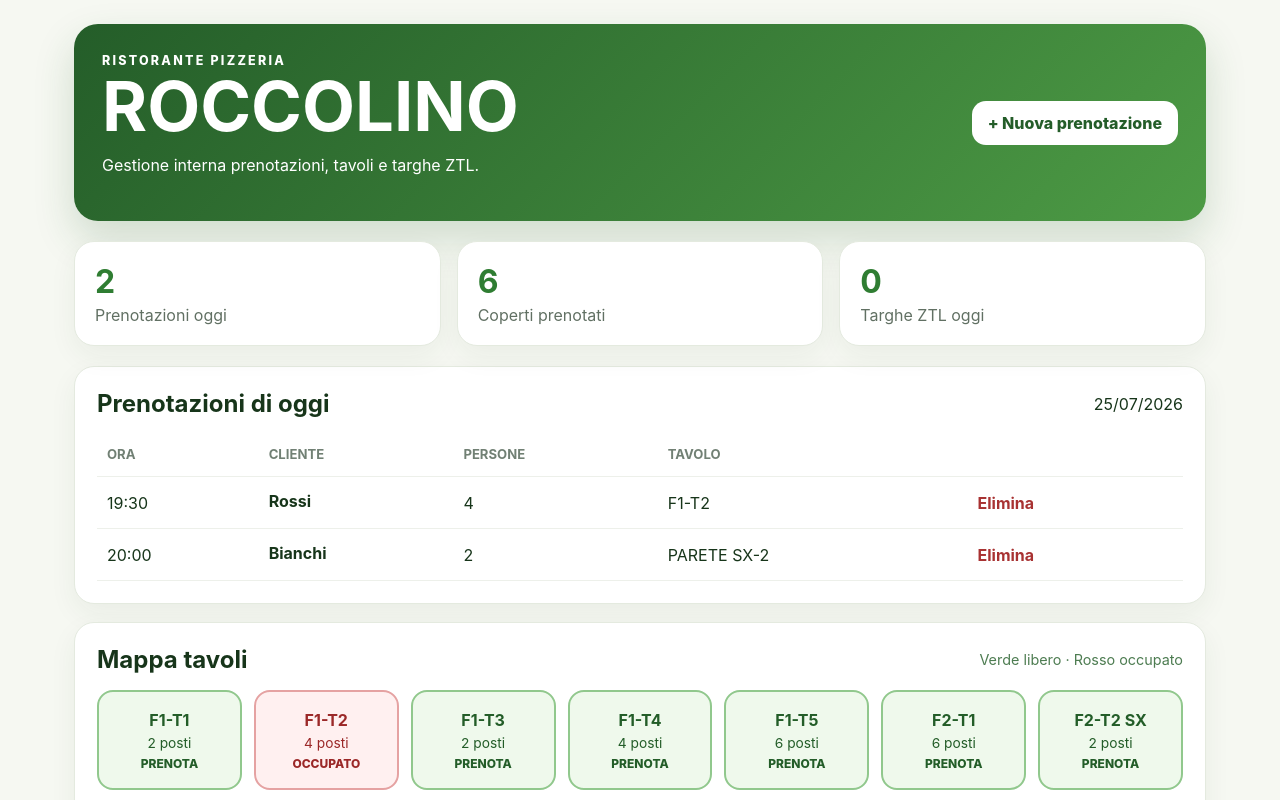
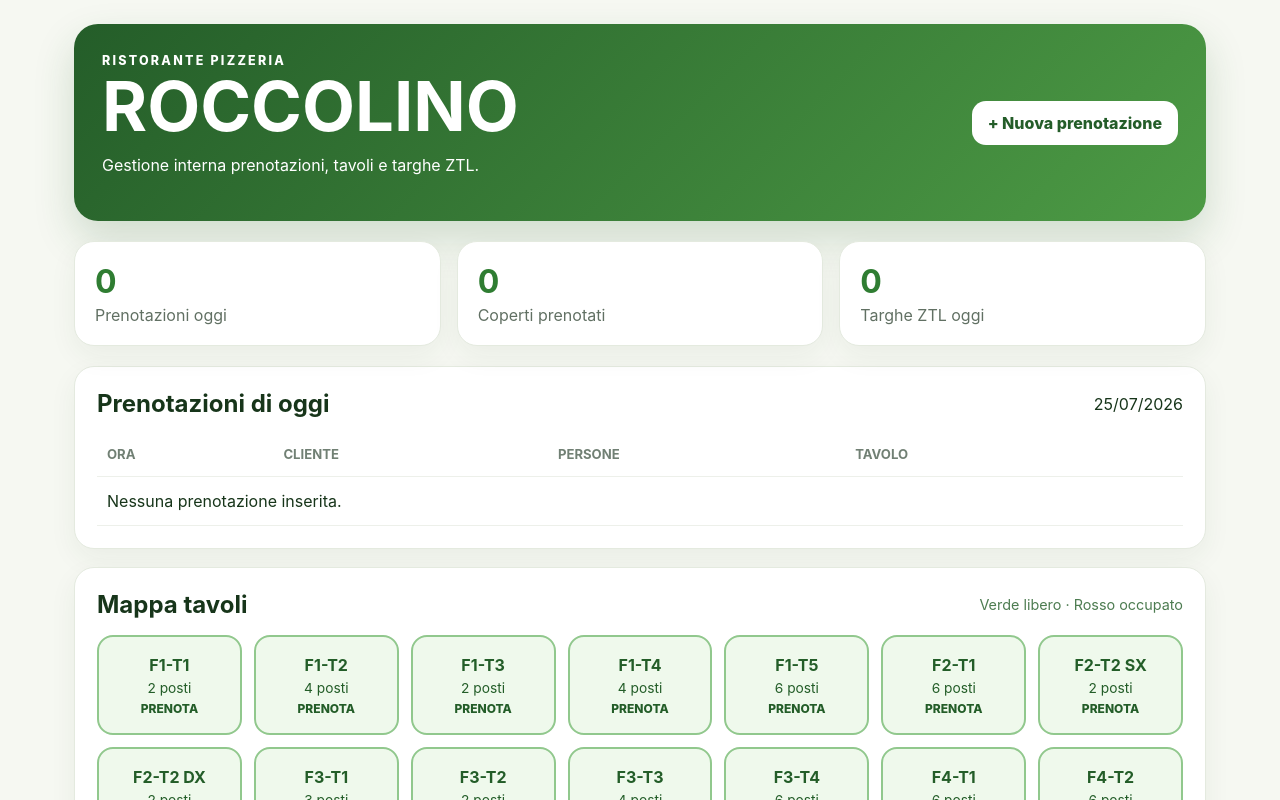
Before and after one commit to andreacaravella12-afk/Roccolino, a React (Vite) app: page / in a window 1280 px wide. Shown: the top 800 px of the page. Built offline with nearby package versions, Linux system fonts and the light colour scheme.

Commit message:
Rimuove prenotazioni demo e pulisce i dati fittizi salvati

```diff
--- a/src/App.jsx
+++ b/src/App.jsx
@@ -10,11 +10,6 @@ const TAVOLI = [
   ['PARETE DX-1', 5], ['PARETE DX-2', 2]
 ];
 
-const demoPrenotazioni = [
-  { id: 1, data: new Date().toISOString().slice(0, 10), ora: '19:30', cliente: 'Rossi', telefono: '', persone: 4, tavolo: 'F1-T2', note: '' },
-  { id: 2, data: new Date().toISOString().slice(0, 10), ora: '20:00', cliente: 'Bianchi', telefono: '', persone: 2, tavolo: 'PARETE SX-2', note: '' }
-];
-
 function readStorage(key, fallback) {
   try {
     const value = localStorage.getItem(key);
@@ -24,8 +19,22 @@ function readStorage(key, fallback) {
   }
 }
 
+function readPrenotazioni() {
+  const salvate = readStorage('roccolino-prenotazioni', []);
+  const pulite = salvate.filter((p) => !(
+    (p.id === 1 && p.cliente === 'Rossi') ||
+    (p.id === 2 && p.cliente === 'Bianchi')
+  ));
+
+  if (pulite.length !== salvate.length) {
+    localStorage.setItem('roccolino-prenotazioni', JSON.stringify(pulite));
+  }
+
+  return pulite;
+}
+
 function App() {
-  const [prenotazioni, setPrenotazioni] = useState(() => readStorage('roccolino-prenotazioni', demoPrenotazioni));
+  const [prenotazioni, setPrenotazioni] = useState(readPrenotazioni);
   const [targhe, setTarghe] = useState(() => readStorage('roccolino-targhe', []));
   const [modal, setModal] = useState(null);
   const [form, setForm] = useState({ data: new Date().toISOString().slice(0, 10), ora: '19:30', cliente: '', telefono: '', persone: 2, tavolo: '', note: '' });
@@ -36,7 +45,10 @@ function App() {
   const occupati = new Set(prenotazioniOggi.map((p) => p.tavolo));
   const coperti = prenotazioniOggi.reduce((totale, p) => totale + Number(p.persone), 0);
 
-  const tavoliDisponibili = useMemo(() => TAVOLI.filter(([nome, posti]) => !occupati.has(nome) && posti >= Number(form.persone)), [form.persone, prenotazioniOggi.length]);
+  const tavoliDisponibili = useMemo(
+    () => TAVOLI.filter(([nome, posti]) => !occupati.has(nome) && posti >= Number(form.persone)),
+    [form.persone, prenotazioniOggi.length]
+  );
 
   function salvaPrenotazioni(next) {
     setPrenotazioni(next);
```
